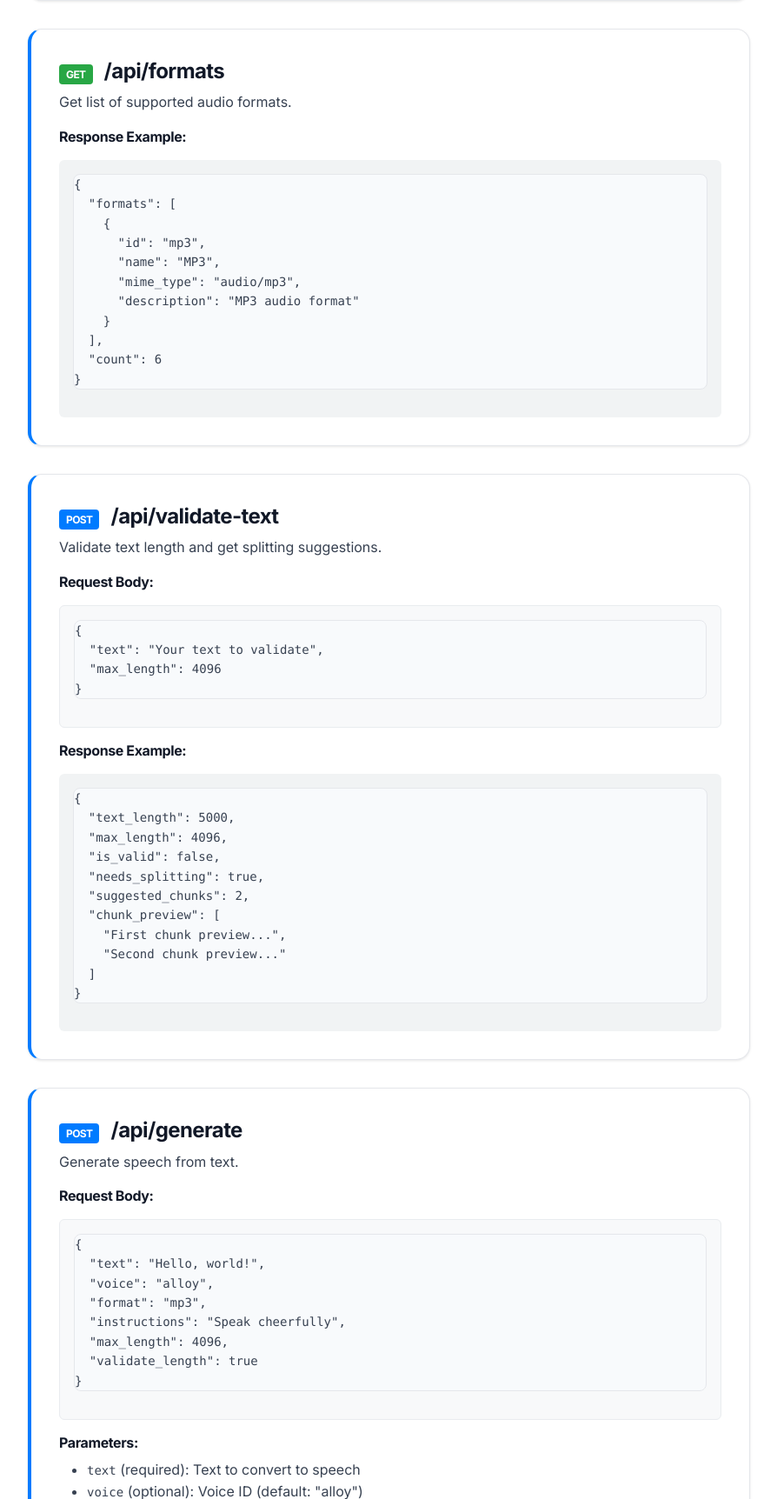
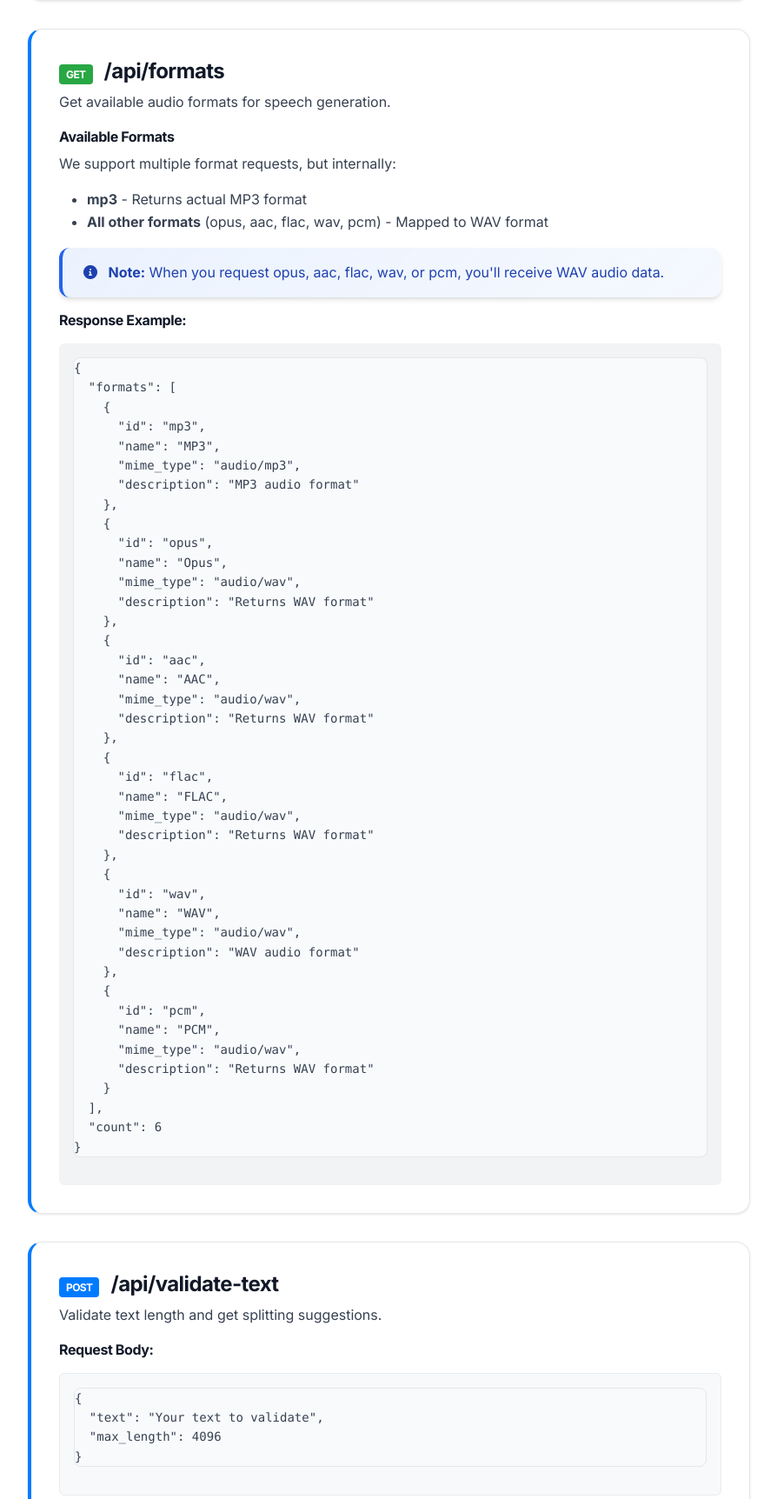
Before and after one commit to v5china/ttsfm, a Flask app: page /docs in a window 1280 px wide. Shown: the part 2146-3870 px from the top of the page at 87% size, without its empty margins (335-1229 px from the left). Run offline with Flask 2, Linux system fonts and the light colour scheme.

Commit message:
Update docs.html

```diff
--- a/ttsfm-web/templates/docs.html
+++ b/ttsfm-web/templates/docs.html
@@ -198,7 +198,19 @@
                             <span class="method-badge method-get">GET</span>
                             /api/formats
                         </h4>
-                        <p class="card-text">{{ _('docs.get_formats_desc') }}</p>
+                        <p class="card-text">Get available audio formats for speech generation.</p>
+
+                        <h6>Available Formats</h6>
+                        <p>We support multiple format requests, but internally:</p>
+                        <ul>
+                            <li><strong>mp3</strong> - Returns actual MP3 format</li>
+                            <li><strong>All other formats</strong> (opus, aac, flac, wav, pcm) - Mapped to WAV format</li>
+                        </ul>
+
+                        <div class="alert alert-info">
+                            <i class="fas fa-info-circle me-2"></i>
+                            <strong>Note:</strong> When you request opus, aac, flac, wav, or pcm, you'll receive WAV audio data.
+                        </div>
 
                         <h6>{{ _('docs.response_example') }}</h6>
                         <div class="response-example">
@@ -209,6 +221,36 @@
       "name": "MP3",
       "mime_type": "audio/mp3",
       "description": "MP3 audio format"
+    },
+    {
+      "id": "opus",
+      "name": "Opus",
+      "mime_type": "audio/wav",
+      "description": "Returns WAV format"
+    },
+    {
+      "id": "aac",
+      "name": "AAC",
+      "mime_type": "audio/wav",
+      "description": "Returns WAV format"
+    },
+    {
+      "id": "flac",
+      "name": "FLAC",
+      "mime_type": "audio/wav",
+      "description": "Returns WAV format"
+    },
+    {
+      "id": "wav",
+      "name": "WAV",
+      "mime_type": "audio/wav",
+      "description": "WAV audio format"
+    },
+    {
+      "id": "pcm",
+      "name": "PCM",
+      "mime_type": "audio/wav",
+      "description": "Returns WAV format"
     }
   ],
   "count": 6
```
